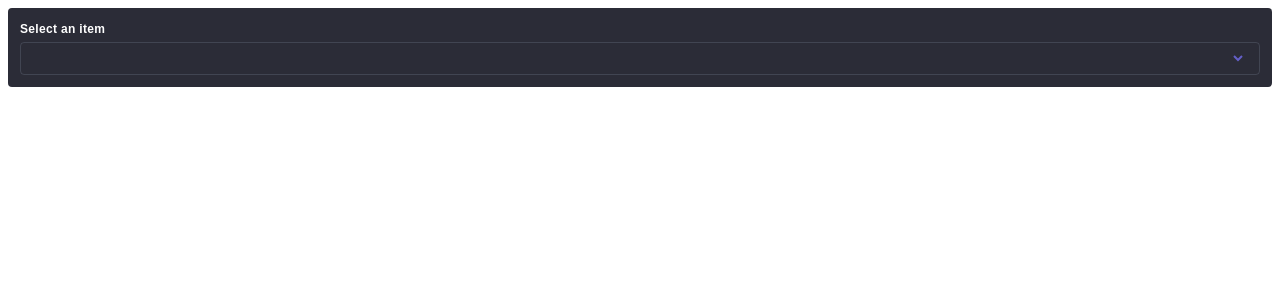
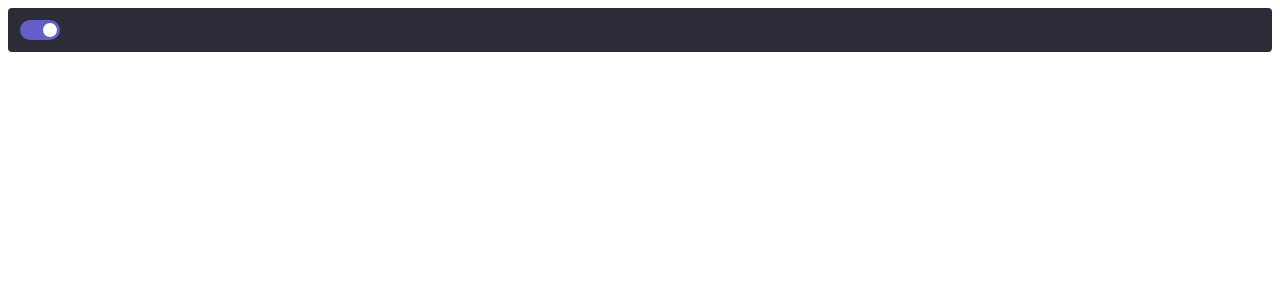
Before and after one commit to amirintech/kanban-app, a React (Vite) app: page / in a window 1280 px wide. Shown: the top 300 px of the page. Built offline with nearby package versions, Linux system fonts and the light colour scheme; what prettier-plugin-tailwindcss would draw is missing.

Commit message:
build toggle component

```diff
--- a/src/App.tsx
+++ b/src/App.tsx
@@ -1,19 +1,20 @@
 import { useState } from "react";
-import Dropdown from "./components/shared/Dropdown";
+import Toggle from "./components/shared/Toggle";
 
 function App() {
-  const [state, setState] = useState(["Todo", "Doing", "Done"]);
+  const [state, setState] = useState(true);
 
-  const [selectedItem, setSelected] = useState("");
+  // const [selectedItem, setSelected] = useState("");
 
   return (
     <div className="dark p-2">
       <div className="rounded bg-gray-200 p-3 dark:bg-gray-700">
-        <Dropdown
-          label="Select an item"
-          items={state}
-          selectedItem={selectedItem}
-          onSelect={(selectedItem) => setSelected(selectedItem)}
+        <Toggle
+          isToggled={state}
+          onToggle={(state) => {
+            setState(state);
+            console.log(state);
+          }}
         />
       </div>
     </div>
--- /dev/null
+++ b/src/components/shared/Toggle.tsx
@@ -0,0 +1,21 @@
+interface ToggleProps {
+  isToggled: boolean;
+  onToggle: (isToggled: boolean) => void;
+}
+
+export default function Toggle({ isToggled, onToggle }: ToggleProps) {
+  return (
+    <label>
+      <input
+        type="checkbox"
+        onChange={(e) => onToggle(e.target.checked)}
+        checked={isToggled}
+        className="peer sr-only appearance-none"
+      />
+
+      <span
+        className={`relative block h-5 w-10 cursor-pointer rounded-full bg-purple-500 p-[3px] duration-150 before:absolute before:top-2/4 before:block before:h-[14px] before:w-[14px] before:-translate-y-2/4 before:rounded-full before:bg-white before:duration-150 hover:bg-purple-300 peer-checked:before:translate-x-[20px]`}
+      ></span>
+    </label>
+  );
+}
```
